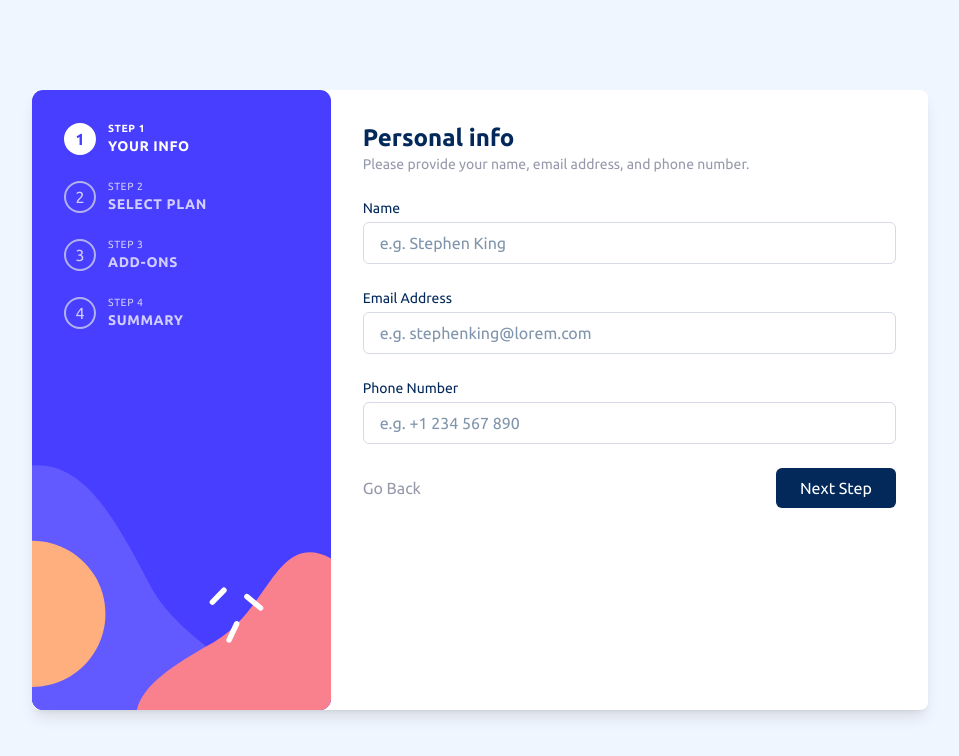
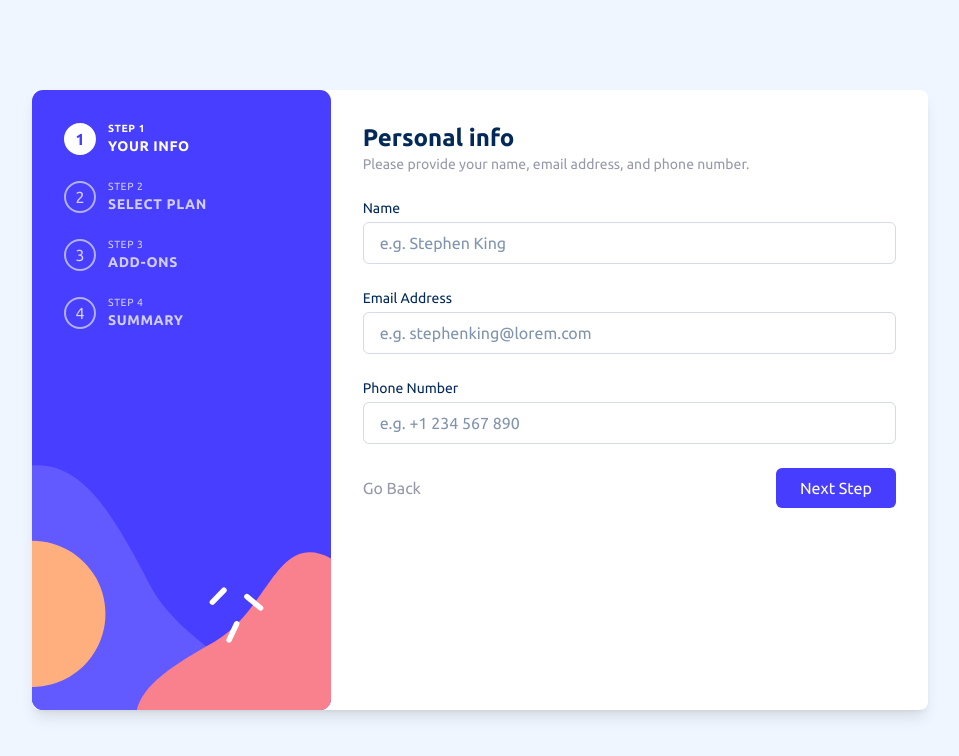
Before and after one commit to GviliDan/multi-step-subscription, a Next.js app: page / in a window 1280 px wide. Shown: the top 756 px of the page, without its empty margins (160-1119 px from the left). Built offline with nearby package versions, Linux system fonts and the light colour scheme.

Commit message:
Update StepNavigation component: dynamically set button background based on next label

```diff
--- a/src/components/StepNavigation.tsx
+++ b/src/components/StepNavigation.tsx
@@ -15,6 +15,9 @@ const StepNavigation: React.FC<StepNavigationProps> = ({
   nextLabel = "Next Step",
   prevLabel = "Go Back",
 }) => {
+  const buttonBg =
+    nextLabel === "Confirm" ? "bg-marine-blue" : "bg-purplish-blue";
+
   return (
     <div className="flex justify-between">
       <button
@@ -28,7 +31,7 @@ const StepNavigation: React.FC<StepNavigationProps> = ({
         type="button"
         onClick={onNext}
         disabled={nextDisabled}
-        className={`bg-marine-blue text-white px-6 py-2 rounded-md hover:opacity-90 focus:outline-none focus:ring-2 focus:ring-purplish-blue ${
+        className={`${buttonBg} text-white px-6 py-2 rounded-md hover:opacity-90 focus:outline-none focus:ring-2 focus:ring-purplish-blue ${
           nextDisabled ? "opacity-50 cursor-not-allowed" : ""
         }`}
       >
```
